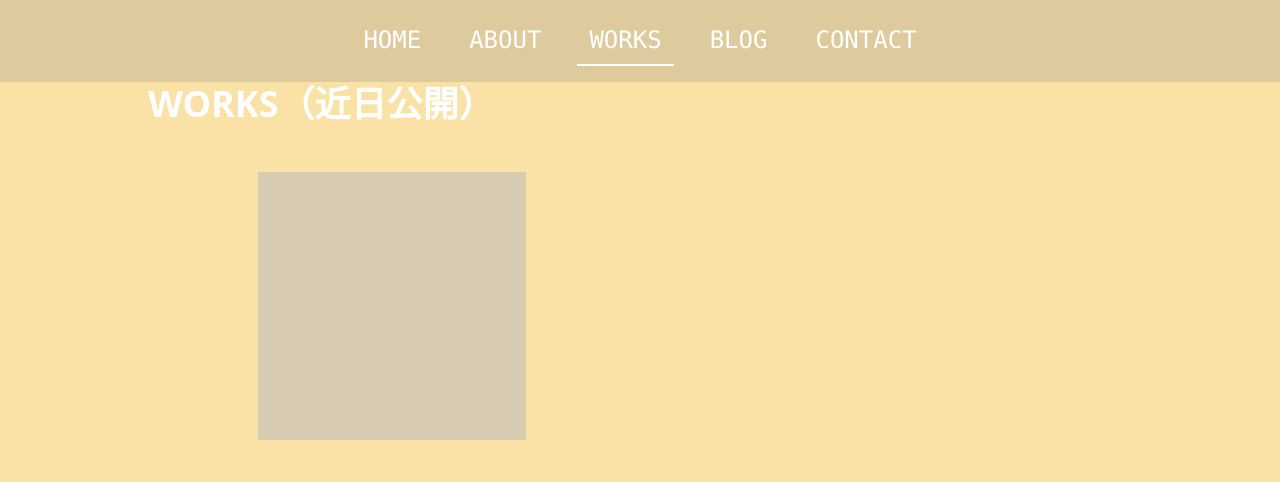
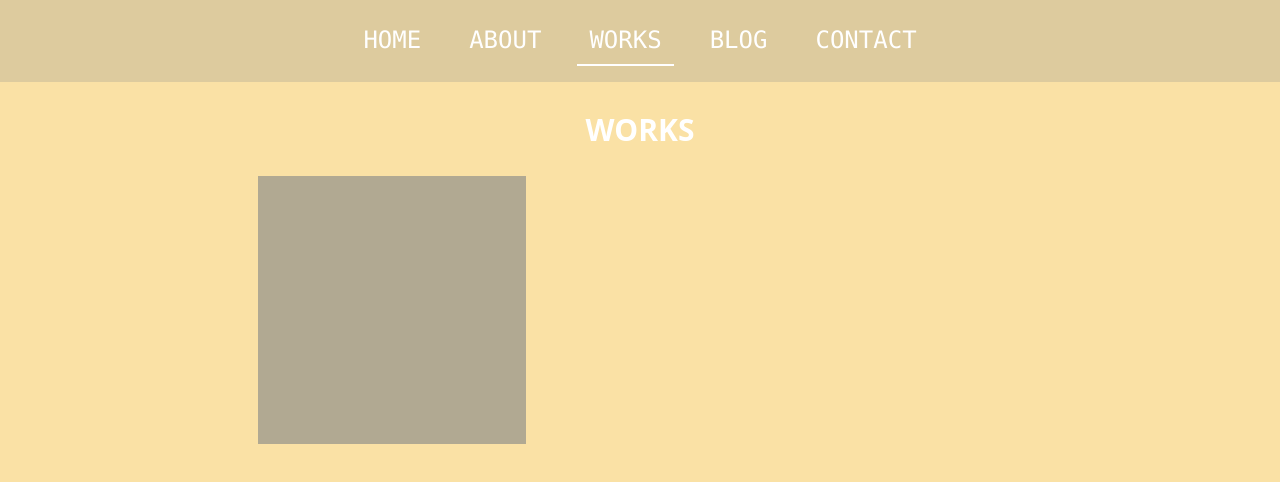
Before and after one commit to kawanoRiku0/my-portfolio, a Next.js app: page /works in a window 1280 px wide. Shown: the top 482 px of the page. Built offline with nearby package versions, Linux system fonts and the light colour scheme.

Commit message:
feat: 各ページのレイアウトを一部共通化

```diff
--- /dev/null
+++ b/src/components/layouts/DefaultLayout.tsx
@@ -0,0 +1,28 @@
+import React, { FC, ReactNode } from "react";
+
+type Props = {
+  children: ReactNode;
+  pageTitle?: string;
+  titleColor?: string;
+  pageColor?: string;
+};
+
+export const DefaultLayout: FC<Props> = ({
+  children,
+  pageTitle,
+  titleColor = "text-white",
+  pageColor = "",
+}) => {
+  const wrapperClass = "min-h-screen bg-opacity-50" + " " + pageColor;
+  const titleClass =
+    "font-bold text-3xl text-center mx-auto" + " " + titleColor;
+
+  return (
+    <div className={wrapperClass}>
+      <div className="pt-28">
+        {pageTitle && <h2 className={titleClass}>{pageTitle}</h2>}
+        {children}
+      </div>
+    </div>
+  );
+};
--- a/src/pages/about.tsx
+++ b/src/pages/about.tsx
@@ -1,4 +1,4 @@
-import React, { FC } from "react";
+import React from "react";
 import { NextPage } from "next";
 
 import { motion } from "framer-motion";
@@ -7,6 +7,7 @@ import { ChronologySection } from "components/domain/AboutMe/molecules/Chronolog
 import { YearTextBox } from "components/domain/AboutMe/atoms/YearTextBox";
 import { EventTextBox } from "components/domain/AboutMe/atoms/EventTextBox";
 import { FadeInFromBelowProvider } from "components/providers/animation/FadeInFromBelowProvider";
+import { DefaultLayout } from "components/layouts/DefaultLayout";
 
 const About: NextPage = () => {
   return (
@@ -16,10 +17,7 @@ const About: NextPage = () => {
       exit={{ scaleY: 0 }}
       transition={{ duration: 0.5 }}
     >
-      <div className="min-h-screen bg-main-purple bg-opacity-50 py-20 ">
-        <h2 className="text-white font-bold text-3xl  text-center mx-auto">
-          ABOUT ME
-        </h2>
+      <DefaultLayout pageTitle="ABOUT" pageColor="bg-main-purple">
         {/* ページ内コンテンツの表示を遅らせる */}
         <motion.div
           initial={{ opacity: 0, display: "none" }}
@@ -146,7 +144,7 @@ const About: NextPage = () => {
             </FadeInFromBelowProvider>
           </div>
         </motion.div>
-      </div>
+      </DefaultLayout>
     </motion.div>
   );
 };
--- a/src/pages/blog.tsx
+++ b/src/pages/blog.tsx
@@ -6,6 +6,7 @@ import { client } from "libs/client";
 
 import { Article } from "types/article";
 import { ArticleCard } from "components/domain/article/molecules/ArticleCard";
+import { DefaultLayout } from "components/layouts/DefaultLayout";
 
 type Props = {
   articles?: Article[];
@@ -20,18 +21,13 @@ export default function Blog({ articles, error }: Props) {
       exit={{ opacity: 0 }}
       transition={{ ease: "easeOut", duration: 0.5 }}
     >
-      <div className=" min-h-screen bg-main-blue bg-opacity-50">
-        <div className=" pt-16">
-          <h1 className="max-w-5xl font-bold mx-auto container text-2xl md:text-4xl p-4 text-white">
-            BLOG
-          </h1>
-          <div className="p-4 flex flex-wrap  max-w-5xl justify-between mx-auto after:content-[''] after:block after:w-[29%] after:m-3">
-            {articles?.map((article) => {
-              return <ArticleCard key={article.id} article={article} />;
-            })}
-          </div>
+      <DefaultLayout pageTitle="BLOG" pageColor="bg-main-blue">
+        <div className="p-4 flex flex-wrap  max-w-5xl justify-between mx-auto after:content-[''] after:block after:w-[29%] after:m-3">
+          {articles?.map((article) => {
+            return <ArticleCard key={article.id} article={article} />;
+          })}
         </div>
-      </div>
+      </DefaultLayout>
     </motion.div>
   );
 }
--- a/src/pages/contact.tsx
+++ b/src/pages/contact.tsx
@@ -4,6 +4,7 @@ import { motion } from "framer-motion";
 import { Toaster } from "react-hot-toast";
 
 import { ContactForm } from "components/case/molecules/ContactForm";
+import { DefaultLayout } from "components/layouts/DefaultLayout";
 
 export default function Contact() {
   return (
@@ -16,16 +17,11 @@ export default function Contact() {
         exit={{ y: "100%" }}
         transition={{ ease: "easeOut", duration: 0.5 }}
       >
-        <div className="h-screen relative">
-          <div className=" pt-20 ">
-            <h2 className=" text-center p-3 font-bold text-4xl">
-              お問い合わせ
-            </h2>
-            <div className="w-full max-w-xl p-4 absolute top-1/2 -translate-y-1/2 left-1/2 -translate-x-1/2">
-              <ContactForm />
-            </div>
+        <DefaultLayout pageTitle="CONTACT" titleColor="text-black">
+          <div className="w-full max-w-xl p-4 absolute top-1/2 -translate-y-1/2 left-1/2 -translate-x-1/2">
+            <ContactForm />
           </div>
-        </div>
+        </DefaultLayout>
       </motion.div>
     </div>
   );
--- a/src/pages/index.tsx
+++ b/src/pages/index.tsx
@@ -1,15 +1,21 @@
 import React from "react";
+
 import { motion } from "framer-motion";
 
 export default function Home() {
   return (
     <motion.div
-      initial={{ scale: 0, borderRadius: "50%" }}
+      initial={{ scale: 0, borderRadius: "100%" }}
       animate={{ scale: 1 }}
       exit={{ scale: 0 }}
       transition={{ ease: "easeOut", duration: 0.5 }}
     >
       <div className=" relative h-screen bg-main-green opacity-50 ">
+        <motion.div
+          initial={{ opacity: 0 }}
+          animate={{ opacity: 1 }}
+          transition={{ ease: "easeOut", delay: 1, duration: 0.5 }}
+        >
           <div className="absolute top-1/3 left-1/2 -translate-x-1/2  text-white space-y-2 md:space-y-8">
             <h2 className=" text-[40px] md:text-7xl opacity-90 font-Pacifico">
               KawanoRiku
@@ -18,6 +24,7 @@ export default function Home() {
               WEB&nbsp;DEVELOPER
             </p>
           </div>
+        </motion.div>
       </div>
     </motion.div>
   );
--- a/src/pages/works.tsx
+++ b/src/pages/works.tsx
@@ -1,31 +1,29 @@
 import React from "react";
+
 import { motion } from "framer-motion";
+
+import { DefaultLayout } from "components/layouts/DefaultLayout";
 
 export default function Works() {
   return (
     <motion.div
-      initial={{ scale: 0, rotate: "360deg" }}
-      animate={{ scale: 1, rotate: 0 }}
-      exit={{ opacity: 0 }}
+      initial={{ scaleX: 0 }}
+      animate={{ scaleX: 1 }}
+      exit={{ scaleX: 0 }}
       transition={{ ease: "easeOut", duration: 0.5 }}
     >
-      <div className="min-h-screen bg-main-yellow opacity-50">
-        <div className=" pt-16">
+      <DefaultLayout pageTitle="WORKS" pageColor="bg-main-yellow">
         <motion.div
           initial={{ opacity: 0, y: 20 }}
           animate={{ opacity: 1, y: 0 }}
           exit={{ opacity: 0 }}
           transition={{ delay: 1, duration: 0.5 }}
         >
-            <h1 className=" font-bold mx-auto container text-2xl p-5 text-white max-w-5xl md:text-4xl ">
-              WORKS（近日公開）
-            </h1>
           <div className="p-4 flex flex-wrap  max-w-5xl justify-around mx-auto after:content-[''] after:block after:w-[27%] after:m-1">
             <div className="aspect-square w-[27%] bg-gray-500 bg-opacity-50 m-1 my-3 text-center"></div>
           </div>
         </motion.div>
-        </div>
-      </div>
+      </DefaultLayout>
     </motion.div>
   );
 }
```
Lines whose indentation alone changed are shown as unchanged.
